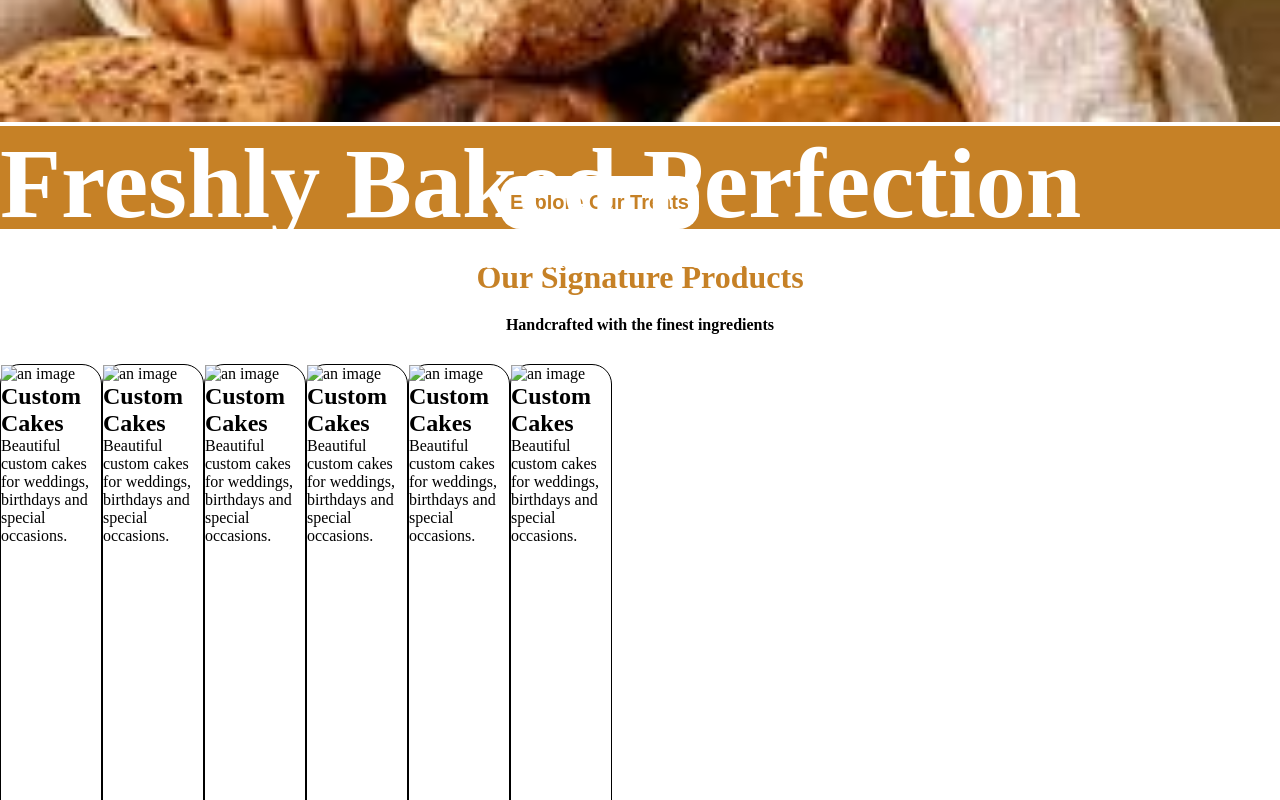
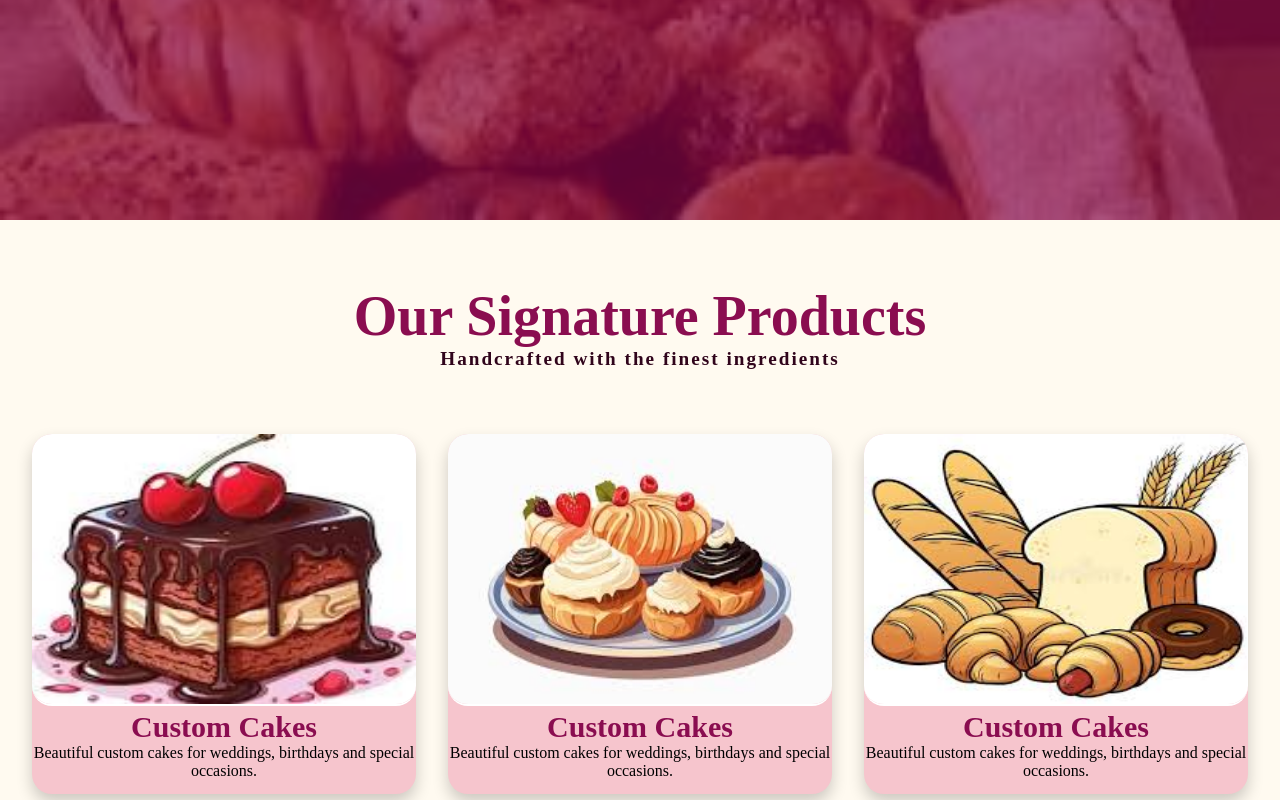
Before and after one commit to irorunoluwa1/DCIEXAM, a plain HTML site: page index.html in a window 1280 px wide. Shown: the part 580-1380 px from the top of the page. Drawn offline with Linux system fonts and the light colour scheme.

Commit message:
four sections

```diff
--- a/index.css
+++ b/index.css
@@ -8,13 +8,15 @@ body{
 }
 .hero{
   position: fixed;
+  z-index: 2;
   width: 100%;
   background-color: white ;
   display: flex;
   justify-content: space-between;
+  box-shadow: 0 4px 8px 0 rgba(0, 0, 0, 0.1);
 }
 .hero h1{
-  color: rgb(143, 96, 36);
+  color:  rgb(138, 13, 80);
   margin-left: 70px;
   padding: 15px 10px;
 }
@@ -36,66 +38,119 @@ body{
   text-decoration: none;
   color: black;
 }
-.hero .nav a:hover{
-  color: rgb(198, 129, 38);
-  border-bottom: 2px solid rgb(198, 129, 38) ;
+.hero a:hover{
+  color:  rgb(138, 13, 80);
+  border-bottom: 2px solid  rgb(138, 13, 80);
   transition: 0.5s;
+  padding-right: 3px;
 }
 .section2{
   position: relative;
-
+  background-color:rgb(132, 6, 73);
+  z-index: -2;
+  height: 100vh;
 }
 .section2 img{
-  position: relative;
-  z-index: -1;
+  opacity: 0.3;
+  height: 100vh;
+  z-index: -3;
 }
 .section3{
-  background-color: rgb(198, 129, 38) ;
+ position: sticky;
   width: 100%;
+  bottom: 50%;
+  align-content: center;
+  z-index: -2;
 }
 .section3text{
-  position: absolute;
-}
-.section3 h1{
-  color: white;
-  text-align: center;
-  font-size: 100px;
-}
-.section3 p{
-  font-size: 30px;
  text-align: center;
  color: white;
 }
-.section3 button{
+.section3 h1{
+  font-size: 70px;
+}
+.section3 p{
+  font-size: 20px;
+}
+.section3button{
+  position: sticky;
+  bottom: 30%;
+  align-content: center;
+  margin:5% 40%;
+}
+.section3button button{
   background-color: white;
-  border-radius: 20px;
-  padding: 15px 10px;
+  border-radius: 30px;
+  padding: 15px 20px;
   font-size: 20px;
   font-weight: bold;
-  color:  rgb(198, 129, 38);
+  color:rgba(97, 6, 55, 0.81)  ;
   border: none;
- margin-left: 500px;
- margin-top: 50px;
+  margin-top: 4%;
+  box-shadow: 0 4px 8px 0 rgb(244, 237, 237,0.2);
+}
+.section3button button:hover{
+  background-color: rgb(138, 13, 80);
+  color: white;
+  margin: 20px 0;
+  transition: .8s;
+}
+.section4{
+  width: 100%;
+  background-color: floralwhite;
+  position: absolute;
+  top: 100%;
+  z-index: 1;
+  ;
+}
+.section4 .one{
+  margin-top: 5%;
+  text-align: center;
+  font-weight: bold;
+  margin-bottom: 5%;
+}
+.section4 .one h1{
+  font-size: 350%;
+  color: rgb(138, 13, 80);
+}
+.section4 .one p{
+  font-size: larger;
+  letter-spacing: 2px;
+  color: rgb(48, 4, 27);
+}
+.box{
+  display: flex;
+  flex-direction: row;
+  flex-wrap: wrap;
+  justify-content: space-evenly;
+  margin-bottom: 5%;
+}
+.b1{
+  border-radius: 20px;
+  width: 30%;
+  height: 360px;
+  background-color: rgb(246, 197, 205);
+   box-shadow: 0px 8px 16px 0 rgba(0, 0, 0, 0.2);
+}
+.b1:hover{
+  padding-top: 3px;
+  transition: .5s;
 
 }
-.section4 .one {
-  text-align: center;
-  margin: 30px;
-  font-weight: bold;
-}
-.section4 h1{
-  color:  rgb(198, 129, 38);
-  margin-bottom: 20px;
-}
-.box{;
-  display: flex;
+.b1 img{
+  width: 100%;
+  border-bottom: 2px solid white;
+  border-radius: 20px;
 
 }
-.b1{
-  width: 100px;
-  height: 500px;
-  border: 1px solid black;
-  border-radius: 20px;
-  box-shadow: 2px 2px 2px 2px rgba(0), 0, 0, 0.5);
+.b1 h3{
+  text-align: center;
+  font-size: 30px;
+  color:rgb(138, 13, 80);
+  margin-bottom: 0;
+}
+.b1 p{
+  text-align: center;
+  font-family:'Times New Roman', Times, serif;
 
 }
--- a/index.html
+++ b/index.html
@@ -27,9 +27,9 @@
       <h1>Freshly Baked Perfection</h1>
       <p>Artisan breads, delicious pastries, and custom cakes made with love</p>
     </div>
+</div>
 <div class="section3button">
     <a><button>Explore Our Treats</button></a>
-      </div>
 </div>
 <div class=" section4">
       <div class="one">
@@ -39,34 +39,42 @@
 </div>
 <div class="box">
         <div class="b1">
-          <img src="" alt="an image">
-          <h2>Custom Cakes</h2>
+          <img src="/cake2.jfif" alt="an image" height="270">
+
+          <h3>Custom Cakes</h3>
           <p>Beautiful custom cakes for weddings, birthdays and special occasions.</p>
         </div>
         <div class="b1">
-          <img src="" alt="an image">
-          <h2>Custom Cakes</h2>
+          <img src="/pastries.jfif" alt="an image" height="270">
+
+          <h3>Custom Cakes</h3>
           <p>Beautiful custom cakes for weddings, birthdays and special occasions.</p>
         </div>
         <div class="b1">
-          <img src="" alt="an image">
-          <h2>Custom Cakes</h2>
+          <img src="/animated2bread.jfif" alt="an image" height="270">
+
+          <h3>Custom Cakes</h3>
+          <p>Beautiful custom cakes for weddings, birthdays and special occasions.</p>
+        </div>
+
+</div>
+<div class="box">
+        <div class="b1">
+          <img src="/animcupcake.jfif" alt="an image" height="270">
+
+          <h3>Custom Cakes</h3>
           <p>Beautiful custom cakes for weddings, birthdays and special occasions.</p>
         </div>
         <div class="b1">
-          <img src="" alt="an image">
-          <h2>Custom Cakes</h2>
+          <img src="/animcookies.jfif" alt="an image" height="270">
+
+          <h3>Custom Cakes</h3>
           <p>Beautiful custom cakes for weddings, birthdays and special occasions.</p>
         </div>
         <div class="b1">
-          <img src="" alt="an image">
-          <h2>Custom Cakes</h2>
-          <p>Beautiful custom cakes for weddings, birthdays and special occasions.</p>
-        </div>
+          <img src="/pi.jfif" alt="an image" height="270">
 
-        <div class="b1">
-          <img src="" alt="an image">
-          <h2>Custom Cakes</h2>
+          <h3>Custom Cakes</h3>
           <p>Beautiful custom cakes for weddings, birthdays and special occasions.</p>
         </div>
 </div>
```
Also changed, not shown: animated bread.png (added), animated2bread.jfif (added), animcookies.jfif (added), animcupcake.jfif (added), background.jfif (added), bread.jfif (added), cake2.jfif (added), chocolate.jfif (added), cookies.jfif (added), cupcake.jfif (added), pastries.jfif (added), pastry.jfif (added), pi.jfif (added), pies.jfif (added). Lines whose indentation alone changed are shown as unchanged.
